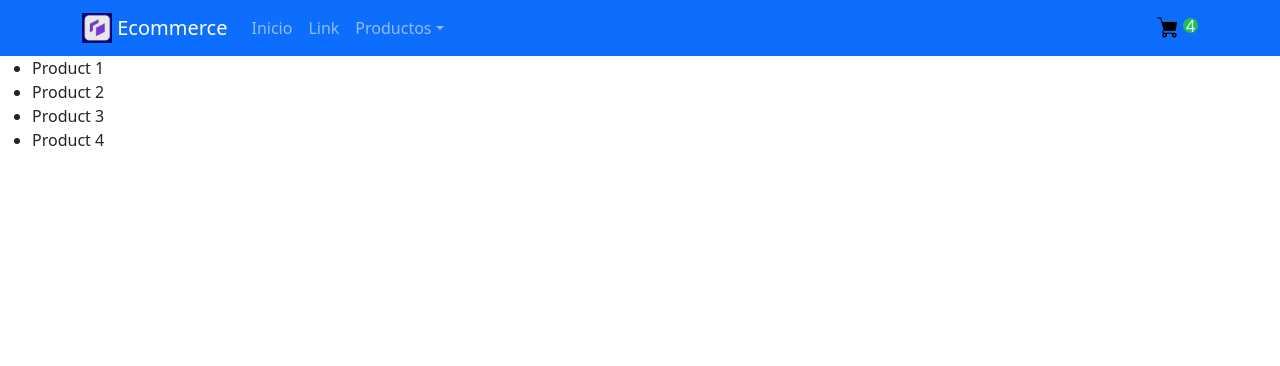
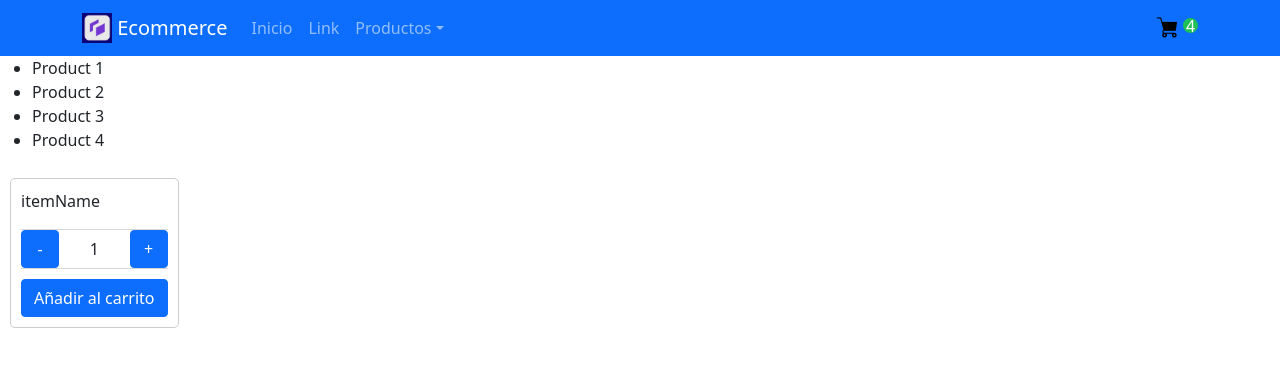
Before and after one commit to 120m4n/ecommerce-sarmiento, a React (Create React App) app: page / in a window 1280 px wide. Shown: the top 366 px of the page. Built offline with nearby package versions, Linux system fonts and the light colour scheme.

Commit message:
agregado contador con boton

```diff
--- a/src/App.js
+++ b/src/App.js
@@ -5,6 +5,7 @@ import "bootstrap/dist/css/bootstrap.min.css";
 import Navbar from "./components/NavBar/NavBar";
 import CartWidget from "./components/CartWidget/CartWidget";
 import ItemListContainer from "./components/ItemListContainer/ItemListContainer";
+
 
 //create a list of products that
 //will be used to populate the item list
@@ -45,6 +46,7 @@ function App() {
         </Navbar>
       </header>
       <ItemListContainer items={products} />
+
     </div>
   );
 }
--- /dev/null
+++ b/src/components/ItemCount/ItemCount.css
@@ -0,0 +1,33 @@
+/* .body {
+    margin: 0 0;
+    padding: 0 0;
+    box-sizing: border-box;
+} */
+.item__container{
+    display: inline-flex;
+    flex-flow: column nowrap;
+    margin: 10px 10px;
+    padding: 10px;
+    border: 1px solid #ccc;
+    border-radius: 5px;
+    background-color: #fff;
+}
+.item__selection{
+    display: inline-flex;
+    flex-flow: row nowrap;
+    justify-content: space-between;
+    border-bottom: 1px solid rgb(216, 216, 216);
+    border-top: 1px solid rgb(216, 216, 216);
+    margin-bottom: 10px;
+}
+
+.btn-size{
+    width: 38px;
+    height: 38px;
+}
+
+.item__number{
+    text-align: center;
+    line-height: 38px;
+    vertical-align: middle;
+}
--- /dev/null
+++ b/src/components/ItemCount/ItemCount.jsx
@@ -0,0 +1,37 @@
+import React from 'react';
+import { useState } from 'react';
+import './ItemCount.css';
+
+const ItemCount = ({stock, initial, onAdd}) => {
+    const [count, setCount] = useState(initial);
+
+    const handleAdd = () => {
+        if (count < stock) {
+            setCount(count + 1);
+        }
+    }
+
+    const handleRemove = () => {
+        if (count > 1) {
+            setCount(count - 1);
+        }
+    }
+
+    const handleAddToCart = () => {
+        onAdd(count);
+    }
+
+    return (
+        <div className="item__container">
+            <p className="item__text">itemName</p>
+            <div className="item__selection">
+                <button className="btn btn-primary btn-size" onClick={handleRemove}>-</button>
+                <div className="item__number">{count}</div>
+                <button className="btn btn-primary btn-size" onClick={handleAdd}>+</button>
+            </div>
+           <button className="btn btn-primary" onClick={handleAddToCart}>Añadir al carrito</button>
+        </div>
+    );
+}
+
+export default ItemCount;
--- a/src/components/ItemListContainer/ItemListContainer.jsx
+++ b/src/components/ItemListContainer/ItemListContainer.jsx
@@ -1,6 +1,14 @@
 import React from 'react';
 
+import ItemCount from "../ItemCount/ItemCount";
+
 const ItemListContainer = ({items}) => {
+
+
+    const onAdd = (cant) => {
+        console.log(cant);
+    }
+
     return (
         <div className="ItemListContainer">
             <ul className="ItemList">
@@ -13,6 +21,8 @@ const ItemListContainer = ({items}) => {
                 })}
             </ul>
 
+            <ItemCount stock={5} initial={1} onAdd={onAdd} />
+
         </div>
     );
 }
```
